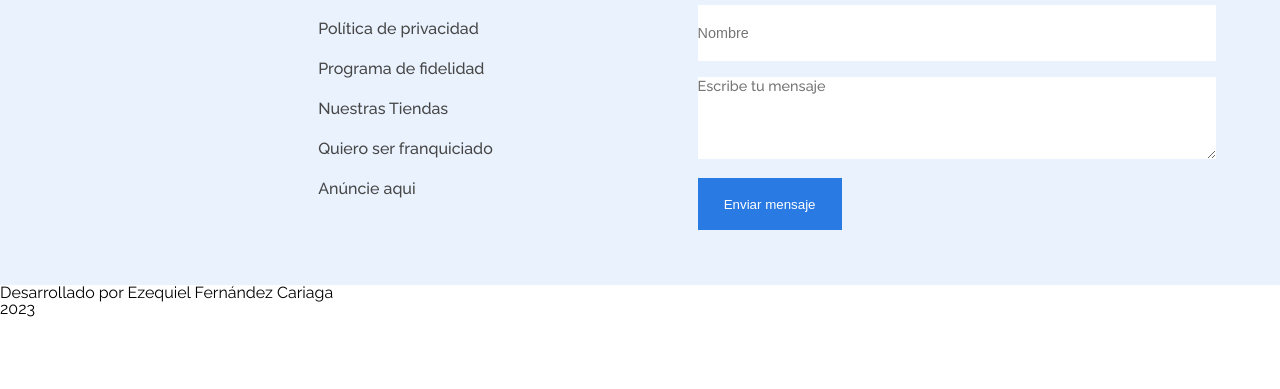
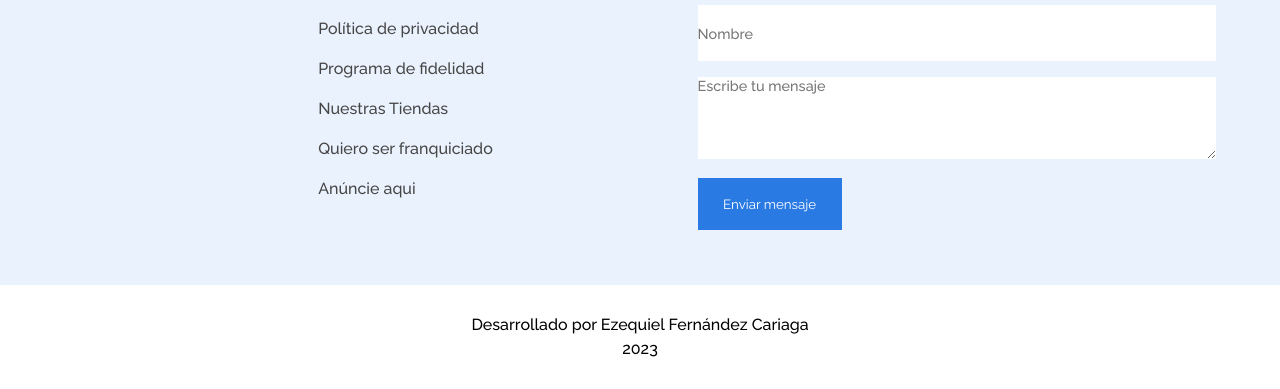
Before and after one commit to xFuffy/AluraGeek-e-commerce, a plain HTML site: page index.html in a window 1280 px wide. Shown: the part 2085-2474 px from the top of the page. Before the commit the page ends 2403 px from the top, so only its background shows below. Drawn offline with nearby package versions, Linux system fonts and the light colour scheme.

Commit message:
Estilo rodapie + cambio de fuente a botones

```diff
--- a/assets/css/home.css
+++ b/assets/css/home.css
@@ -27,8 +27,7 @@
 }
 
 .navbar__barra-busqueda{
-    border-style: solid;
-    border-width: 0.10rem;
+    border-style: none;
     width: 65%;
     border-radius: 2rem;
     background: #F5F5F5
@@ -39,6 +38,10 @@
     height: 2rem;
     border-style: none;
     background: #F5F5F5;
+    columns: #a2a2a2;
+    font-size: 0.875rem;
+    outline: none;
+    font-family: 'Raleway', sans-serif;
 }
 
 .btn__search{
@@ -55,6 +58,7 @@
     border-color: #2A7AE4;
     background: none;
     border-width: 0.1rem;
+    font-family: 'Raleway', sans-serif;
 }
 
 
@@ -94,6 +98,7 @@
     margin-bottom: 1.5rem;
     font-size: 0.875rem;
     font-weight: 400;
+    font-family: 'Raleway', sans-serif;
 }
 
 
@@ -213,4 +218,22 @@
     color: #FFFFFF;
     background-color: #2A7AE4;
     border: none;
+    font-family: 'Raleway', sans-serif;
 }
+
+
+/*RODAPIE*/
+.rodapie__container{
+    display: flex;
+    flex-direction: column;
+    justify-content: center;
+    align-items: center;
+    text-align: center;
+    height: 6.5rem;
+}
+
+.rodapie__content{
+    line-height: 1.5rem;
+    font-size: 1rem;
+    font-weight: 500;
+}
--- a/index.html
+++ b/index.html
@@ -370,7 +370,7 @@
         </div>
         <div class="rodapie__container">
             <p class="rodapie__content">Desarrollado por Ezequiel Fernández Cariaga</p>
-            <p>2023</p>
+            <p class="rodapie__content">2023</p>
         </div>
     </footer>
 
```
